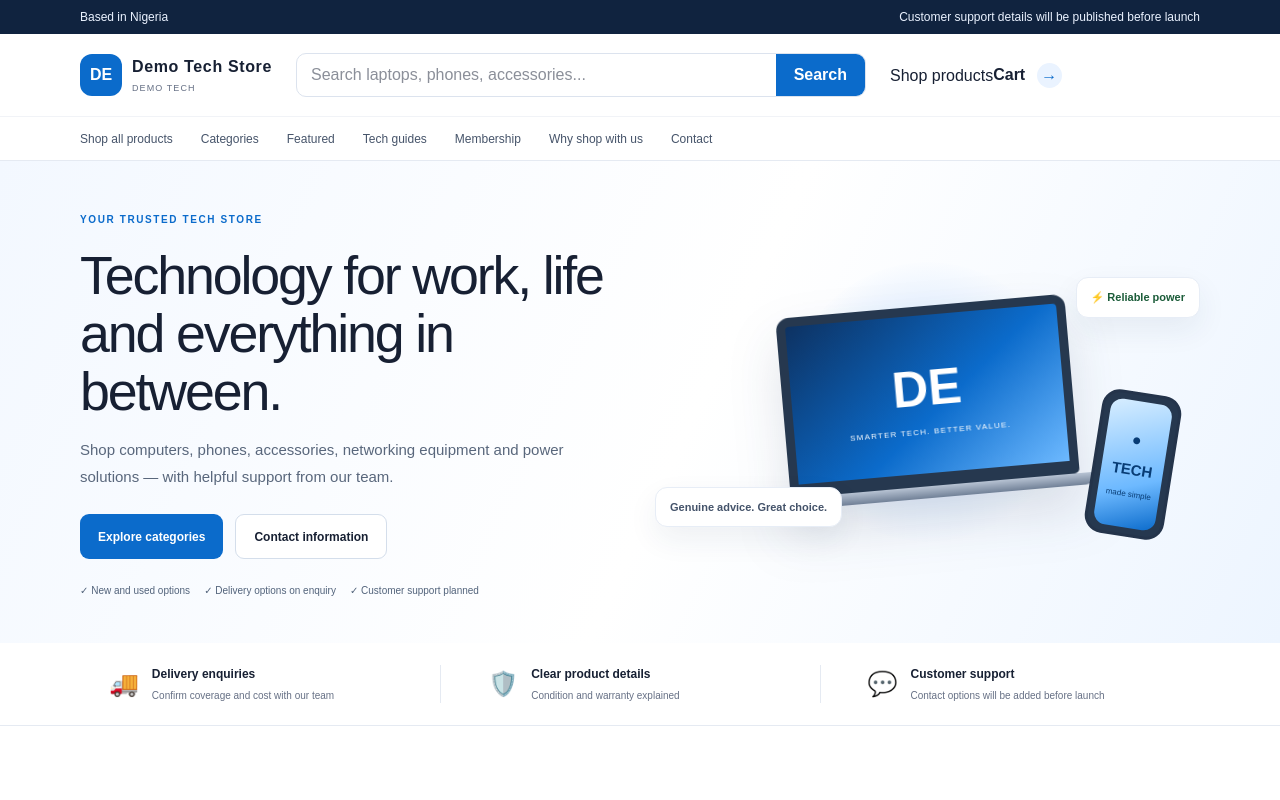
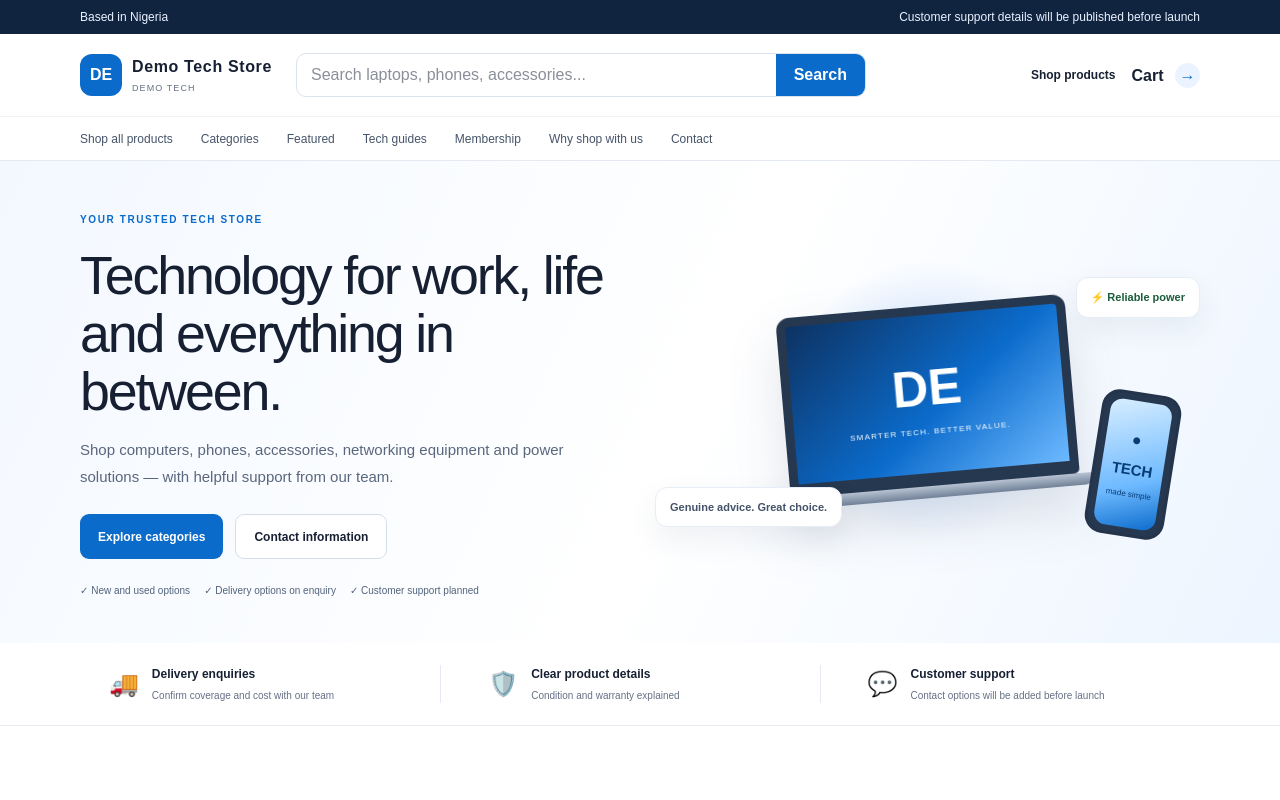
Before and after one commit to muhbel01/uncle-joe-computers-shopping-mall, a Next.js app: page / in a window 1280 px wide. Shown: the top 800 px of the page. Built offline with nearby package versions, Linux system fonts and the light colour scheme; no server answers.

Commit message:
style: align shop and cart header actions

```diff
--- a/app/globals.css
+++ b/app/globals.css
@@ -168,3 +168,6 @@
 .checkout-disabled{width:100%;border:0;opacity:.55;cursor:not-allowed}
 .cart-summary>small{display:block;margin-top:10px;font-size:10px;line-height:1.6}
 @media(max-width:760px){.cart-layout{grid-template-columns:1fr;padding-bottom:40px}.cart-summary{position:static}.cart-line{grid-template-columns:70px minmax(0,1fr);gap:12px;padding:13px}.cart-line-image{width:70px;height:70px}.cart-line-total{grid-column:2;justify-self:start}.cart-product-name{font-size:13px}}
+
+.header-actions{margin-left:auto;display:flex;align-items:center;gap:16px}.header-shop-link{font-size:12px;font-weight:700;white-space:nowrap}
+@media(max-width:760px){.header-actions{margin-left:auto;gap:12px}.header-shop-link{font-size:11px}.cart{font-size:12px}}
```
